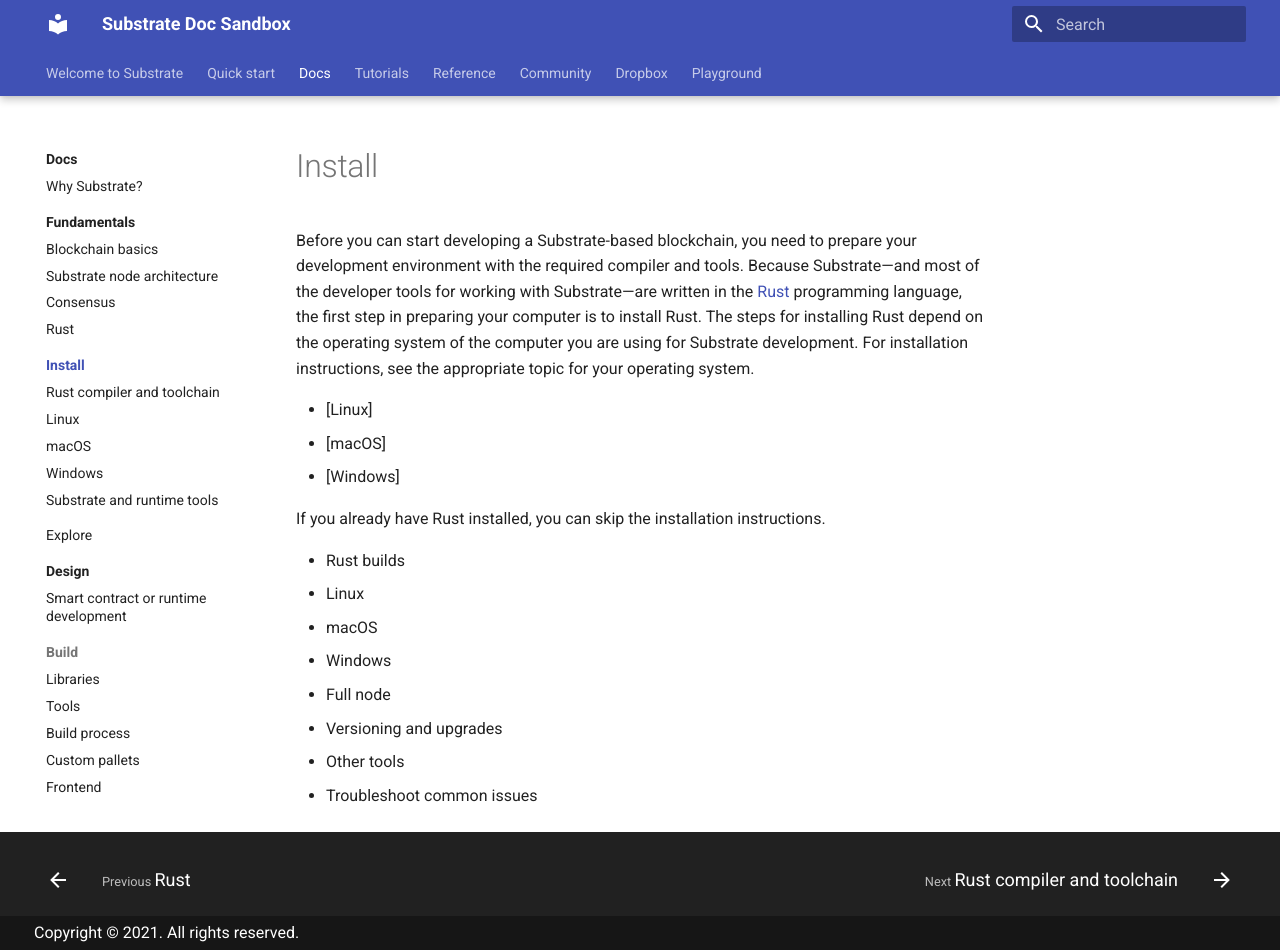
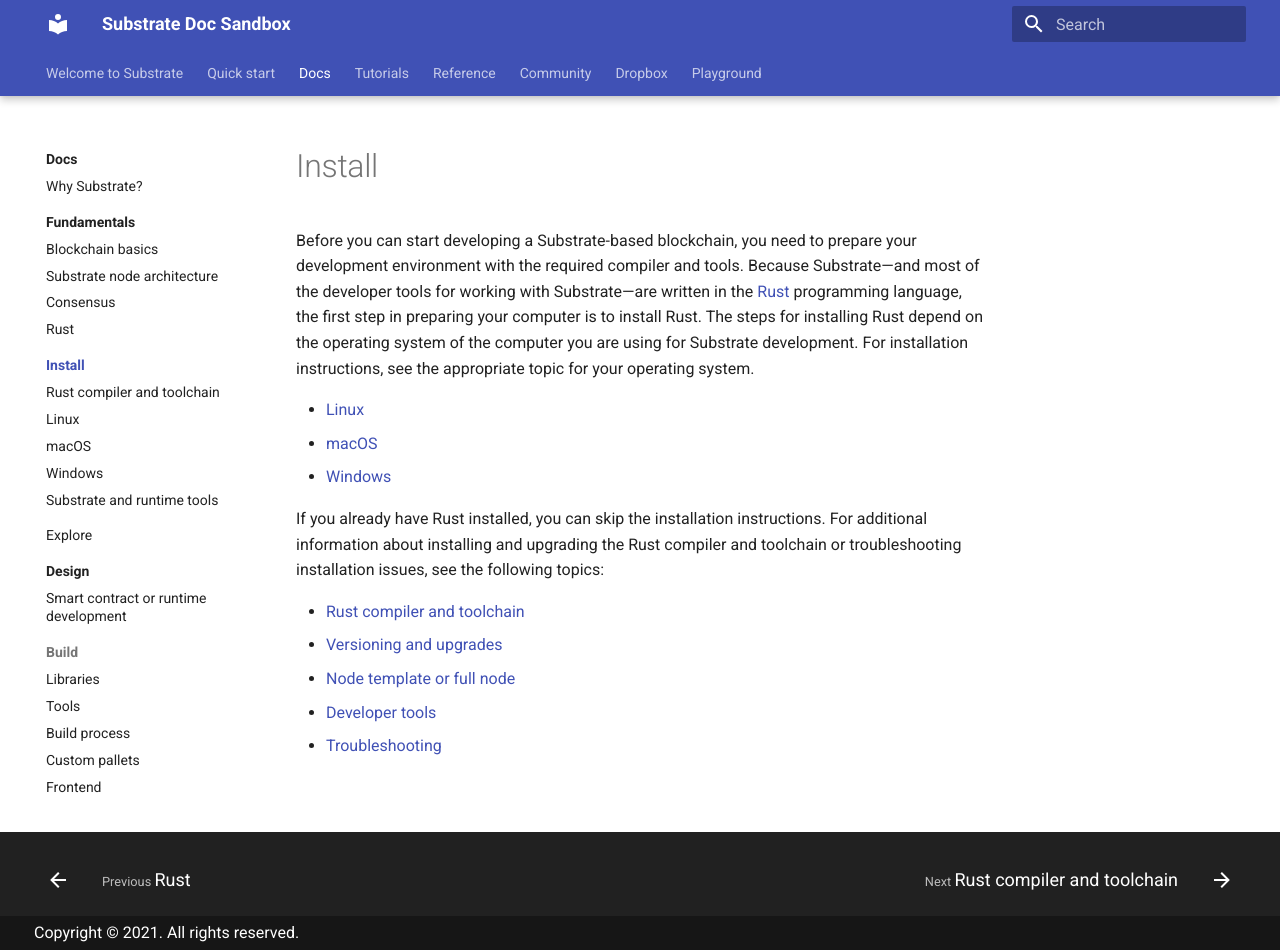
Before and after one commit to polkadot-developers/docs-sandbox, an MkDocs documentation site: the page built from source/docs/main-docs/03-install/index.md, in a window 1280 px wide and 950 px high. Built offline with MkDocs 1.6.1 and Material for MkDocs 9.7.7, drawn with Linux system fonts in a browser that asks for light colours.

```diff
--- a/source/docs/main-docs/03-install/index.md
+++ b/source/docs/main-docs/03-install/index.md
@@ -5,17 +5,15 @@
 The steps for installing Rust depend on the operating system of the computer you are using for Substrate development.
 For installation instructions, see the appropriate topic for your operating system.
 
-* [Linux]
-* [macOS]
-* [Windows]
+* [Linux](./linux.md)
+* [macOS](./macos.md)
+* [Windows](./windows.md)
 
 If you already have Rust installed, you can skip the installation instructions.
+For additional information about installing and upgrading the Rust compiler and toolchain or troubleshooting installation issues, see the following topics:
 
-- Rust builds
-- Linux
-- macOS
-- Windows
-- Full node
-- Versioning and upgrades
-- Other tools
-- Troubleshoot common issues
+* [Rust compiler and toolchain](./rust-builds.md)
+* [Versioning and upgrades]()
+* [Node template or full node]()
+* [Developer tools]()
+* [Troubleshooting]()
```
